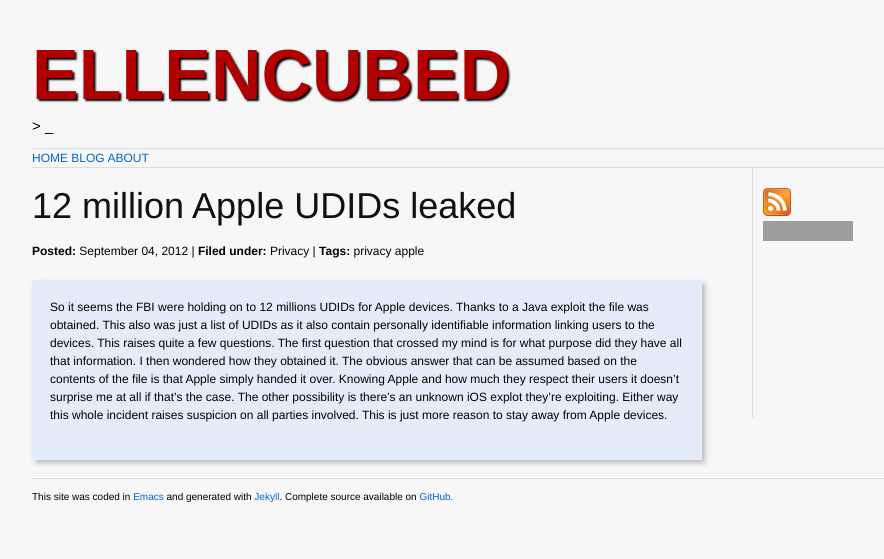
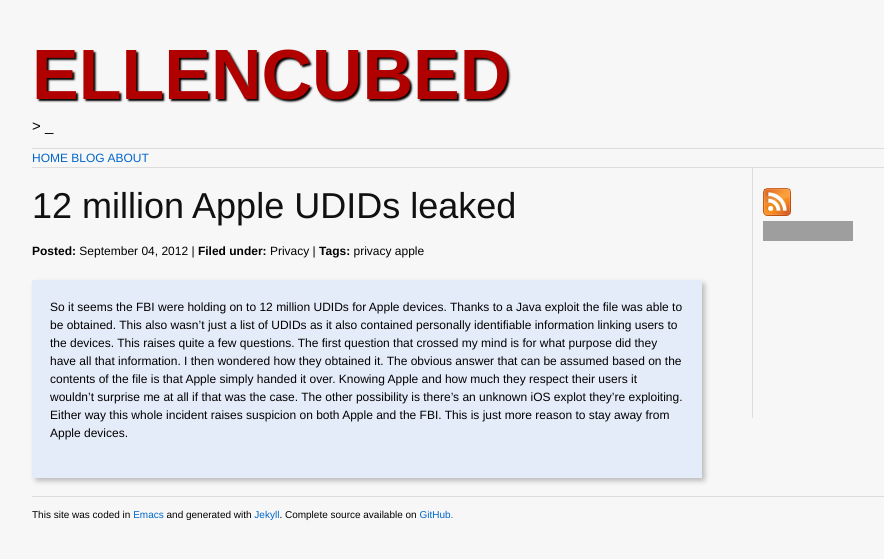
Before and after one commit to ellencubed/ellencubed.github.com, a Jekyll site: the page built from _posts/2012-09-04-12-million-apple-udids.md, in a window 1280 px wide. Shown: the top 559 px of the page, without its empty margins (153-1037 px from the left). Built offline with Jekyll 4.4.1, drawn with Linux system fonts in a browser that asks for light colours; grey boxes are pictures that could not be loaded.

Commit message:
spelling mistakes

```diff
--- a/_posts/2012-09-04-12-million-apple-udids.md
+++ b/_posts/2012-09-04-12-million-apple-udids.md
@@ -5,4 +5,4 @@
 catagories: [Privacy]
 ---
 
-So it seems the FBI were holding on to 12 millions UDIDs for Apple devices. Thanks to a Java exploit the file was obtained. This also was just a list of UDIDs as it also contain personally identifiable information linking users to the devices. This raises quite a few questions. The first question that crossed my mind is for what purpose did they have all that information. I then wondered how they obtained it. The obvious answer that can be assumed based on the contents of the file is that Apple simply handed it over. Knowing Apple and how much they respect their users it doesn't surprise me at all if that's the case. The other possibility is there's an unknown iOS explot they're exploiting. Either way this whole incident raises suspicion on all parties involved. This is just more reason to stay away from Apple devices.
+So it seems the FBI were holding on to 12 million UDIDs for Apple devices. Thanks to a Java exploit the file was able to be obtained. This also wasn't just a list of UDIDs as it also contained personally identifiable information linking users to the devices. This raises quite a few questions. The first question that crossed my mind is for what purpose did they have all that information. I then wondered how they obtained it. The obvious answer that can be assumed based on the contents of the file is that Apple simply handed it over. Knowing Apple and how much they respect their users it wouldn't surprise me at all if that was the case. The other possibility is there's an unknown iOS explot they're exploiting. Either way this whole incident raises suspicion on both Apple and the FBI. This is just more reason to stay away from Apple devices.
```
